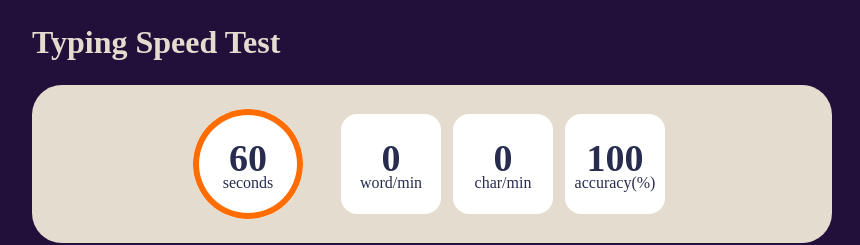
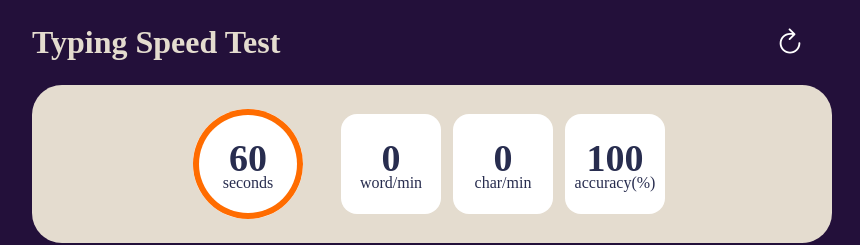
Before and after one commit to kmeijjing/typing-speed-test, a plain HTML site: page index.html in a window 1280 px wide. Shown: the top 245 px of the page, 208-1068 px from the left. Drawn offline with Linux system fonts and the light colour scheme.

Commit message:
⚡️ reload button 추가

```diff
--- a/css/style.scss
+++ b/css/style.scss
@@ -6,8 +6,20 @@ body {
   .typing-speed-test {
     height: 100vh;
     overflow: hidden;
-    h1 {
-      margin: 0;
+    header {
+      display: flex;
+      flex-flow: row nowrap;
+      align-items: center;
+      justify-content: space-between;
+      h1 {
+        margin: 0;
+      }
+      .reload-btn {
+        background: none;
+        border: none;
+        margin-right: 20px;
+        cursor: pointer;
+      }
     }
     .typing-speed-test__inner {
       max-width: 800px;
--- a/index.html
+++ b/index.html
@@ -18,7 +18,12 @@
 <body>
   <div class="typing-speed-test">
     <div class="typing-speed-test__inner">
-      <h1>Typing Speed Test</h1>
+      <header>
+        <h1>Typing Speed Test</h1>
+        <button class="reload-btn" id="reload-btn">
+          <img src="./img/reload.svg" alt="reload" />
+        </button>
+      </header>
 
       <div class="typing-status">
         <div class="circle_progress">
```
Also changed, not shown: css/style.css, img/reload.svg (added), 1 other file.
